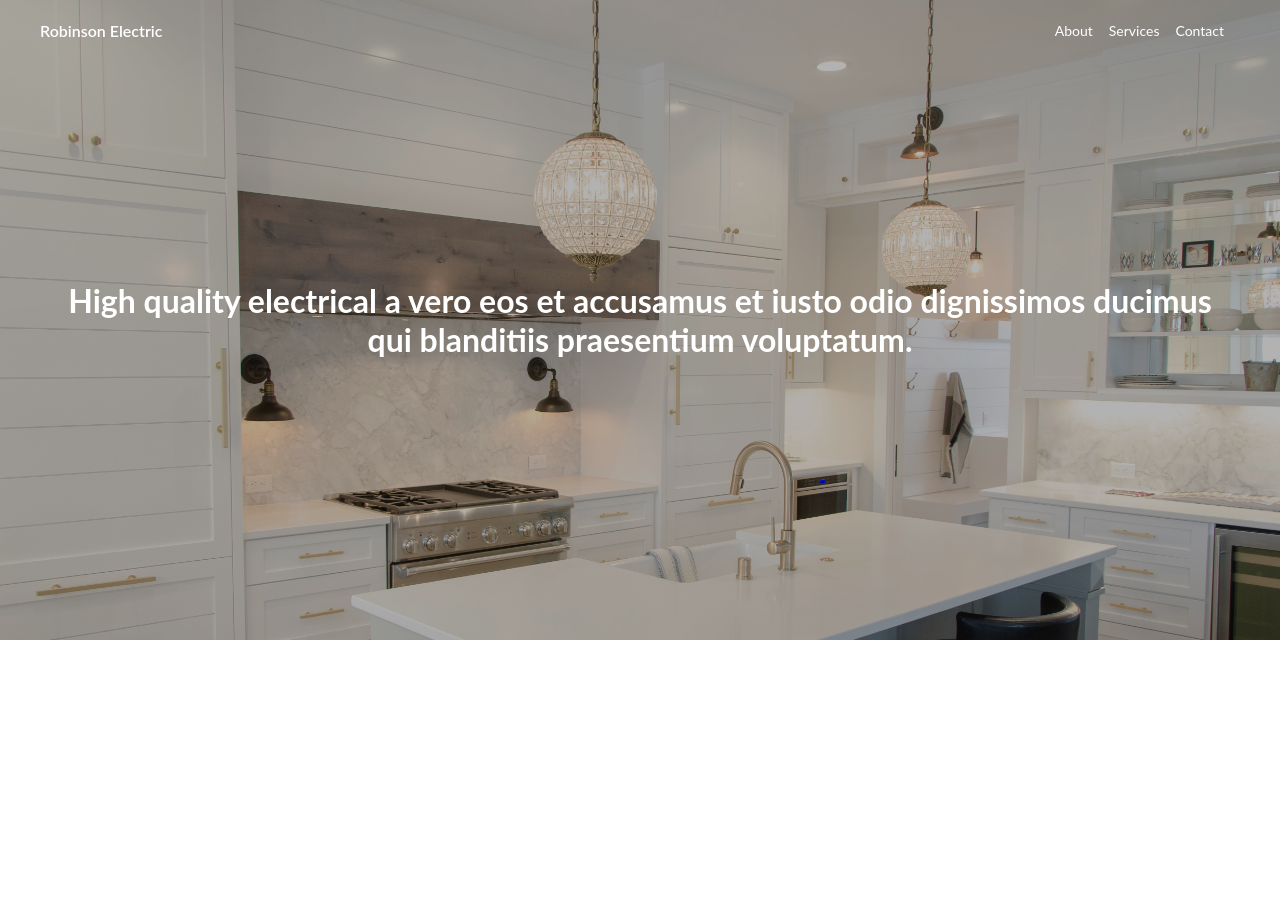
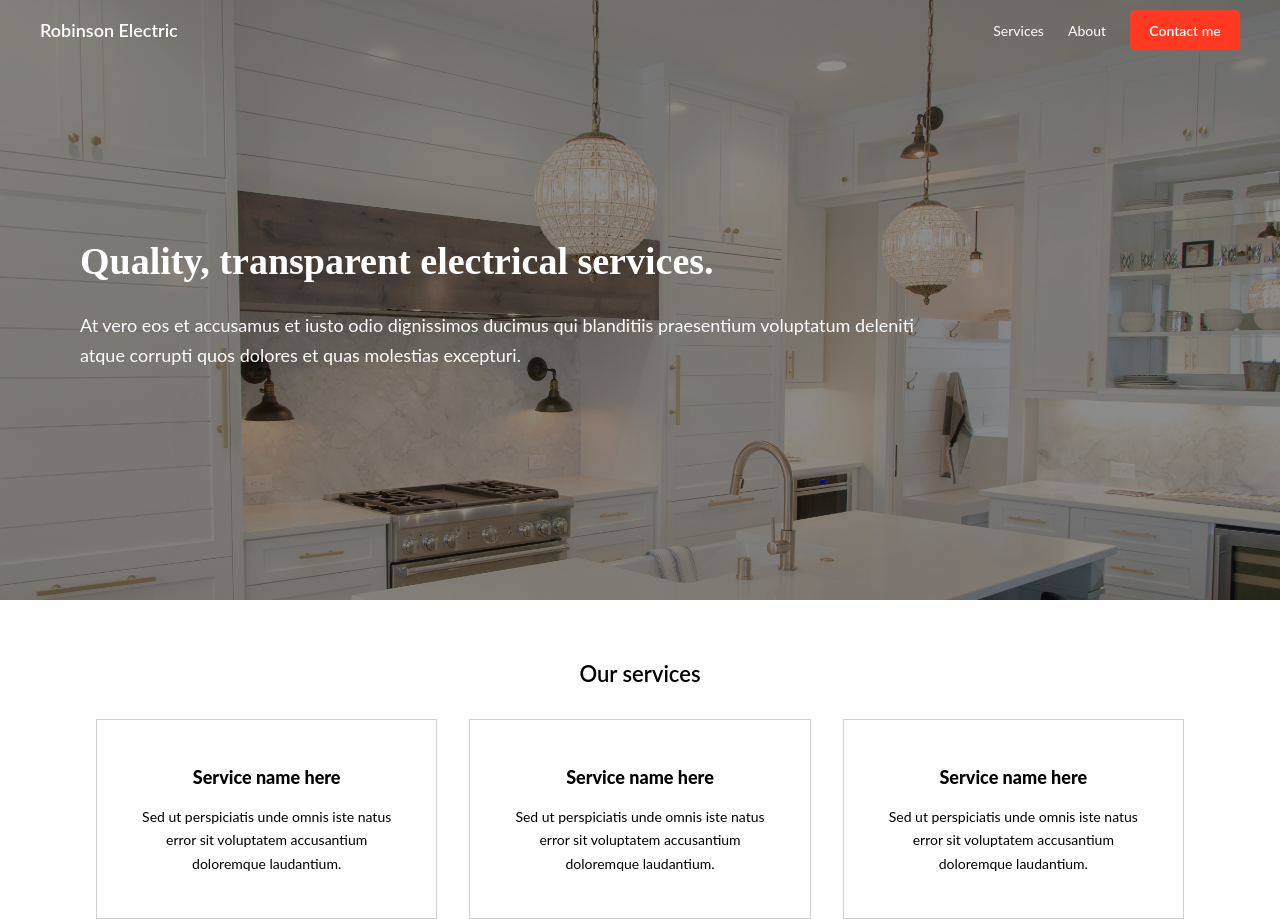
Before and after one commit to kducharme/robertson-electric, a Vue app: page / in a window 1280 px wide. Before the commit the page ends 800 px from the top, so only its background shows below. Built offline with nearby package versions, Linux system fonts and the light colour scheme.

Commit message:
hero section done

```diff
--- a/src/App.vue
+++ b/src/App.vue
@@ -6,15 +6,17 @@
 
 <script>
 export default {
-  name: 'App'
-}
+  name: "App"
+};
 </script>
 
 <style>
-
 * {
   margin: 0;
   box-sizing: border-box;
-  font-family: 'Lato', 'Merriweather'
+  font-family: "Lato", "Merriweather";
+}
+.app {
+  margin: 0 0 32px 0;
 }
 </style>
--- a/src/components/Home.vue
+++ b/src/components/Home.vue
@@ -1,49 +1,115 @@
 <template>
-  <div class="hero">
+  <div class="home">
     <Nav />
-    <div class="hero__cta">
+    <div class="home__hero">
       <h1>{{ msg }}</h1>
+      <p>{{ sub }}</p>
+    </div>
+    <div class="home__services">
+      <h3>Our services</h3>
+      <div class="home__services--cards">
+        <div class="card">
+          <h5>Service name here</h5>
+          <p>Sed ut perspiciatis unde omnis iste natus error sit voluptatem accusantium doloremque laudantium.</p>
+        </div>
+        <div class="card">
+          <h5>Service name here</h5>
+          <p>Sed ut perspiciatis unde omnis iste natus error sit voluptatem accusantium doloremque laudantium.</p>
+        </div>
+        <div class="card">
+          <h5>Service name here</h5>
+          <p>Sed ut perspiciatis unde omnis iste natus error sit voluptatem accusantium doloremque laudantium.</p>
+        </div>
+      </div>
     </div>
   </div>
 </template>
 
 <script>
-import Nav from './Nav.vue'
+import Nav from "./Nav.vue";
 
 export default {
-  name: 'Home',
+  name: "Home",
   components: {
     Nav
   },
-  data () {
+  data() {
     return {
-      msg: 'High quality electrical a vero eos et accusamus et iusto odio dignissimos ducimus qui blanditiis praesentium voluptatum.'
+      msg: "Quality, transparent electrical services.",
+      sub:
+        "At vero eos et accusamus et iusto odio dignissimos ducimus qui blanditiis praesentium voluptatum deleniti atque corrupti quos dolores et quas molestias excepturi."
+    };
+  }
+};
+</script>
+
+<style lang='scss'>
+.home {
+  background-image: url("../img/hero3.jpg");
+  background-size: 100vw;
+  width: 100vw;
+  height: 75vh;
+  .home__hero {
+    display: flex;
+    flex-direction: column;
+    justify-content: center;
+    height: calc(75vh);
+    top: 0;
+    margin-top: -60px;
+    background: rgba(0, 0, 0, 0.45);
+    padding: 0 80px;
+    line-height: 1.7;
+    h1 {
+      font-family: 'Merriweather';
+      width: 68vw;
+      font-size: 38px;
+      color: white;
+      margin-bottom: 16px;
+    }
+    p {
+      width: 68vw;
+      color: white;
+      font-size: 18px;
+      font-weight: 400;
+    }
+  }
+  .home__services {
+    display: flex;
+    flex-direction: column;
+    align-items: center;
+    margin-top: 60px;
+    padding: 0 80px;
+    h3 {
+      font-size: 22px;
+      font-weight: 600;
+      margin-bottom: 32px;
+    }
+    .home__services--cards {
+      display: flex;
+      justify-content: space-between;
+      .card {
+        display: flex;
+        flex-direction: column;
+        align-items: center;
+        justify-content: center;
+        border: 1px solid rgb(207, 207, 207);
+        height: 200px;
+        text-align: center;
+        line-height: 1.7;
+        padding: 0 32px;
+        margin: 0 16px;
+        h5 {
+          font-size: 18px;
+          font-weight: 800;
+          margin-bottom: 12px;
+        }
+        p {
+          font-size: 14px;
+          font-weight: 400;
+        }
+
+      }
     }
   }
 }
-</script>
-
-<style lang='scss'>
-  .hero {
-    background-image: url('../img/hero3.jpg');
-    background-size: 100vw;
-    width: 100vw;
-    height: 80vh;
-    .hero__cta {
-      display: flex;
-      justify-content: center;
-      align-items: center;
-      height: calc(80vh);
-      top: 0;
-      margin-top: -60px;
-      background: rgba(0,0,0,.3);
-      padding: 0 60px;
-      text-align: center;
-    h1 {
-      color: white;
-    }
-    }
-
-  }
-
 </style>
--- a/src/components/Nav.vue
+++ b/src/components/Nav.vue
@@ -2,9 +2,9 @@
   <nav>
     <p>Robinson Electric</p>
     <ul>
+        <li>Services</li>
         <li>About</li>
-        <li>Services</li>
-        <li>Contact</li>
+        <button>Contact me</button>
     </ul>
   </nav>
 </template>
@@ -32,15 +32,31 @@
   }
   p {
     color: white;
-    font-size: 16px;
+    font-size: 18px;
     font-weight: 600;
   }
   ul {
       display: flex;
+      align-items: center;
       li {
-          margin-right: 16px;
+          margin-right: 24px;
           color: white;
           font-size: 14px;
+      }
+      button {
+          height: 40px;
+          width: 110px;
+          font-size: 14px;
+          font-weight: 600;
+          background-color: #FF3A20;
+          color: white;
+          font-weight: 600;
+          border: none;
+          border-radius: 5px;
+      }
+      button:hover, button:active {
+          background-color: rgb(219, 50, 28);
+          cursor: pointer;
       }
   }
 }
```
